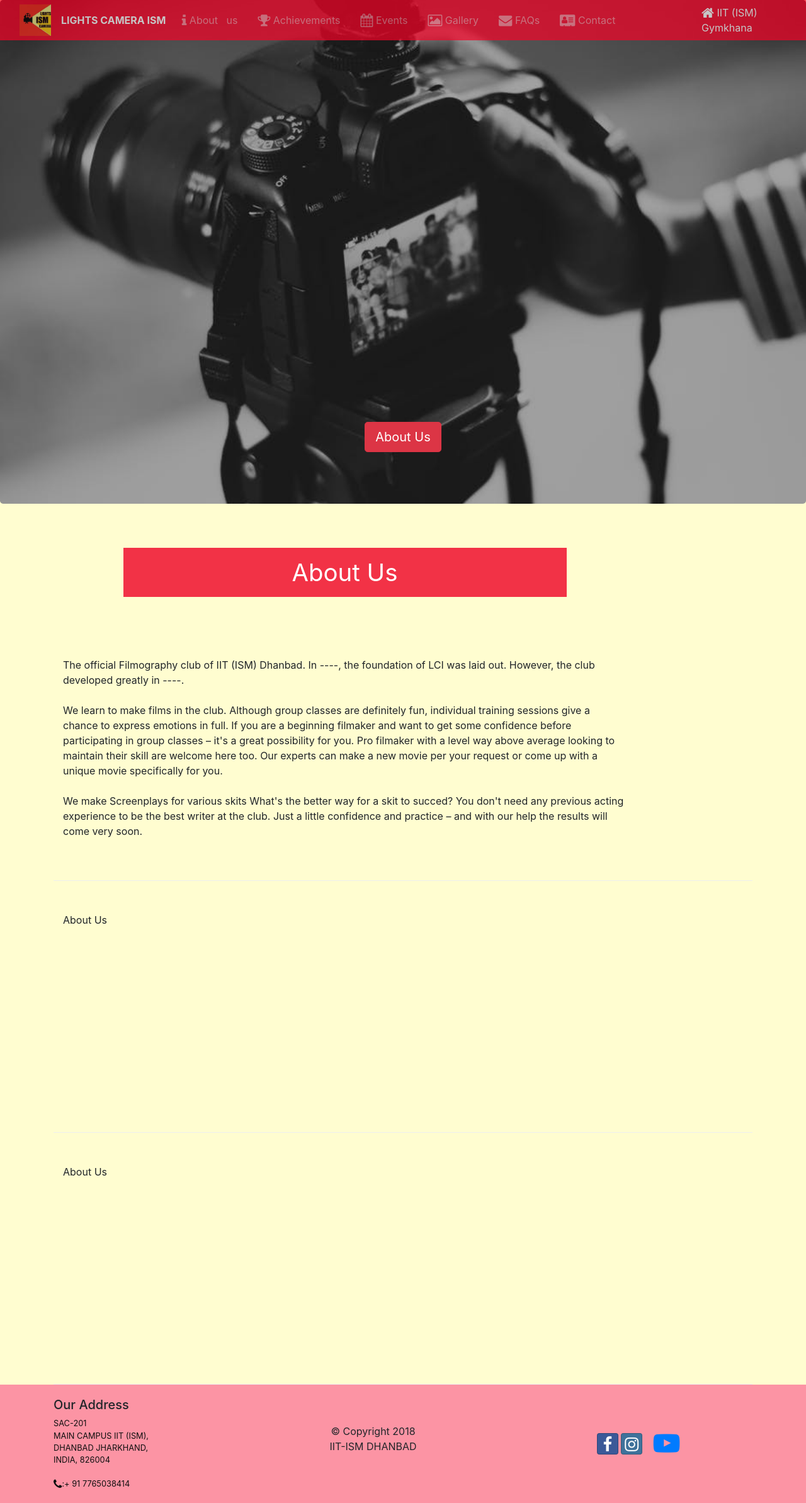
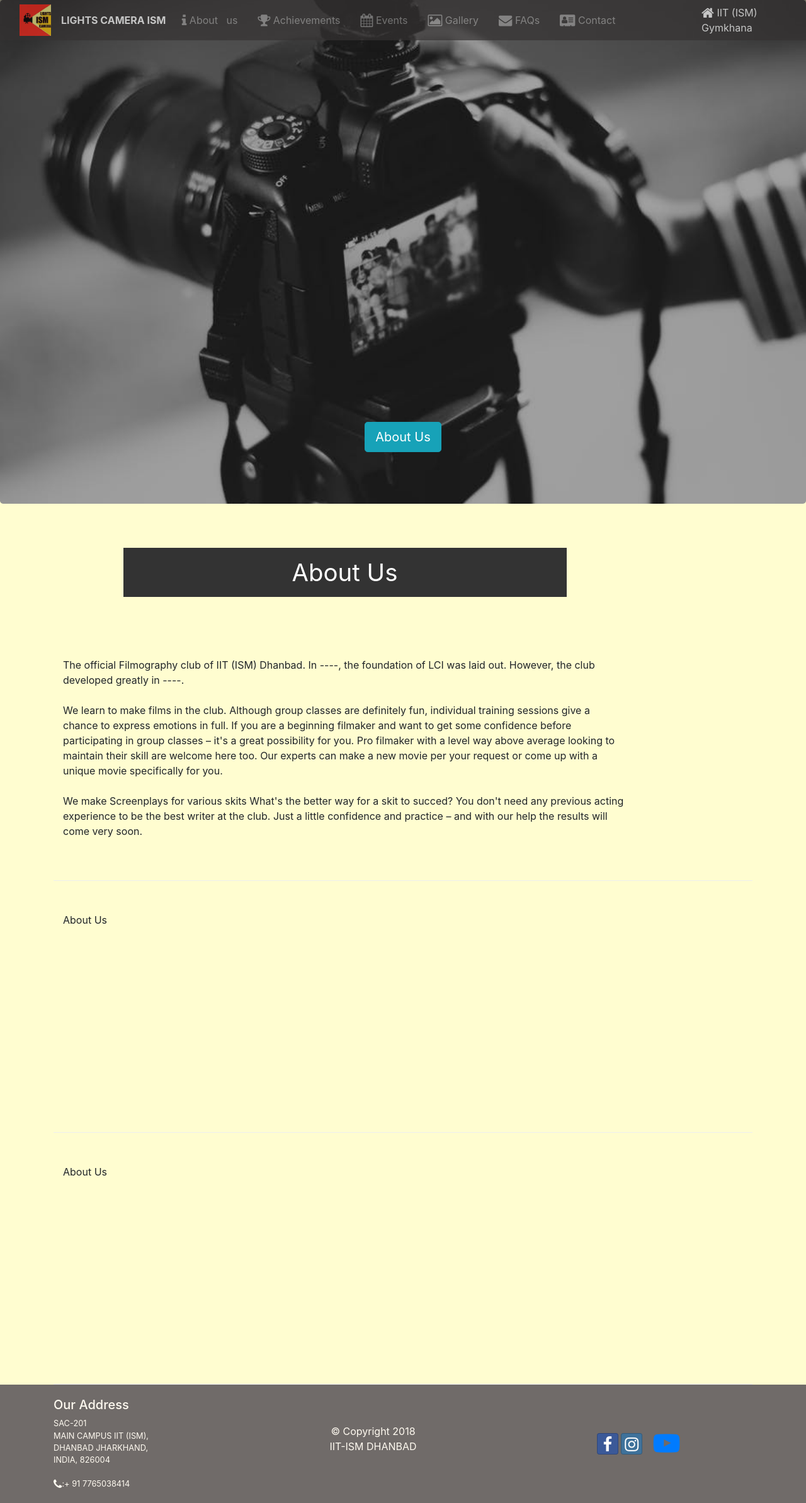
Before and after one commit to souravpd/ismClubs, a PHP site: page /LCI.html in a window 1280 px wide. Shown: the whole page at 63% size. Run offline with PHP 8.4, Linux system fonts and the light colour scheme.

Commit message:
Changed theme

```diff
--- a/LCI.html
+++ b/LCI.html
@@ -59,7 +59,7 @@
 
         <div class="container">
         <p align="center">
- <a role="button" class="btn btn-danger btn-lg"  id="about_btn" href="#about">About Us</a>
+ <a role="button" class="btn btn-info btn-lg"  id="about_btn" href="#about">About Us</a>
   </p>
   </div>
     </header>
--- a/club.css
+++ b/club.css
@@ -29,12 +29,13 @@ header{
 address {
     font-size:80%;
     margin:0px;
-    color:#0f0f0f;
+    color:floralwhite;
 }
 .footer{
-    background-color: #fc94a4;
+    background-color: #706b69;
     margin:0px auto;
     padding: 20px 0px 20px 0px;
+    color:floralwhite;
 }
 
 .jumbotron {
@@ -55,7 +56,7 @@ body{
 
 .navbar-dark {
  transition:500ms ease;
-background: #f90227;
+background: #353332;
 z-index: 2;
 
 }
@@ -65,13 +66,13 @@ z-index: 2;
 }
 
 .trans:hover{
-background:#f90227;
+background:#353332;
 
     opacity: 0.7;
 }
 
 .nav-sub{
-background: #f90227;
+background: #353332;
 color: white;
 }
 #thin::-webkit-scrollbar-track
@@ -83,17 +84,17 @@ color: white;
 #thin::-webkit-scrollbar
 {
 	width: 10px;
-	background-color: #f90227;;
+	background-color: #353332;;
 }
 
 #thin::-webkit-scrollbar-thumb
 {
-	background-color: #f90227;
-	border: 2px solid #f90227;
+	background-color: #353332;
+	border: 2px solid #353332;
 }
 
 .subtitle {
-  background-color: #f23246;
+  background-color: #333333;
   color: #fff;
   display: block;
   font-size: 2.4em;
```
